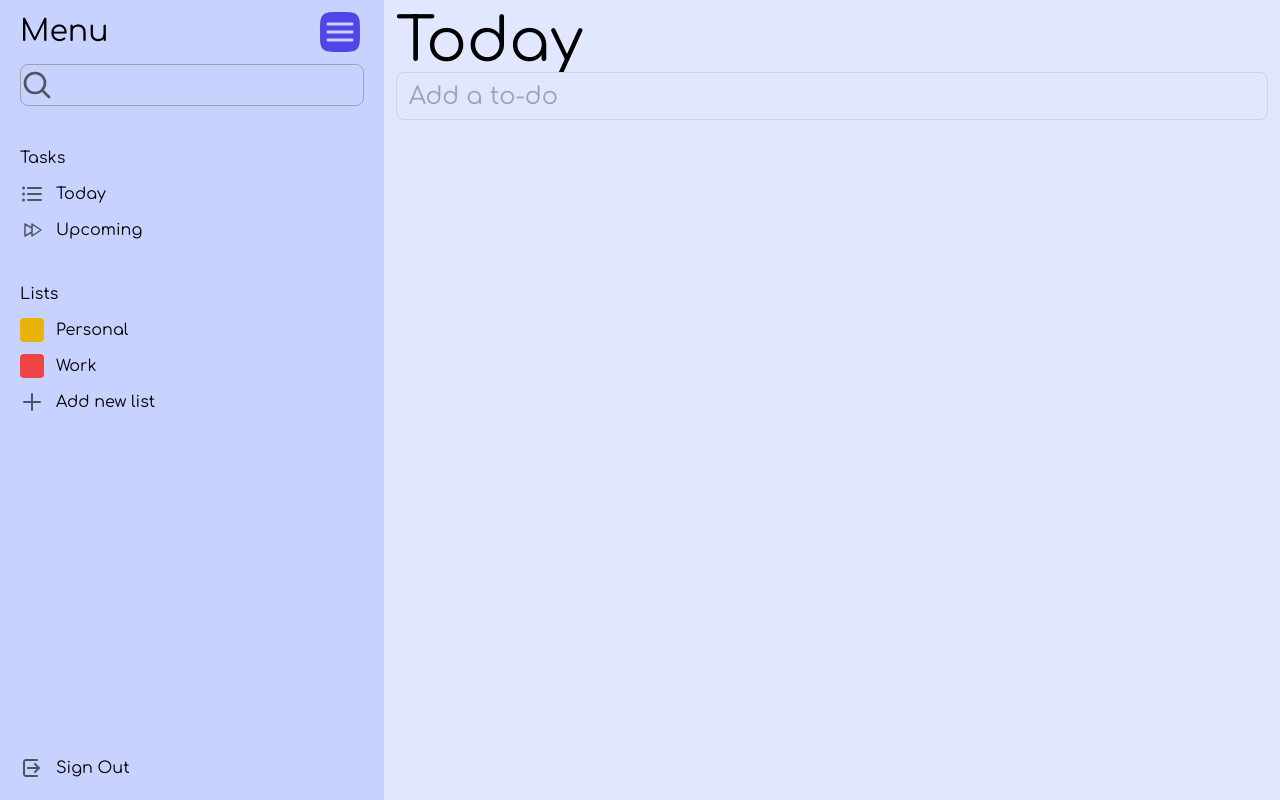
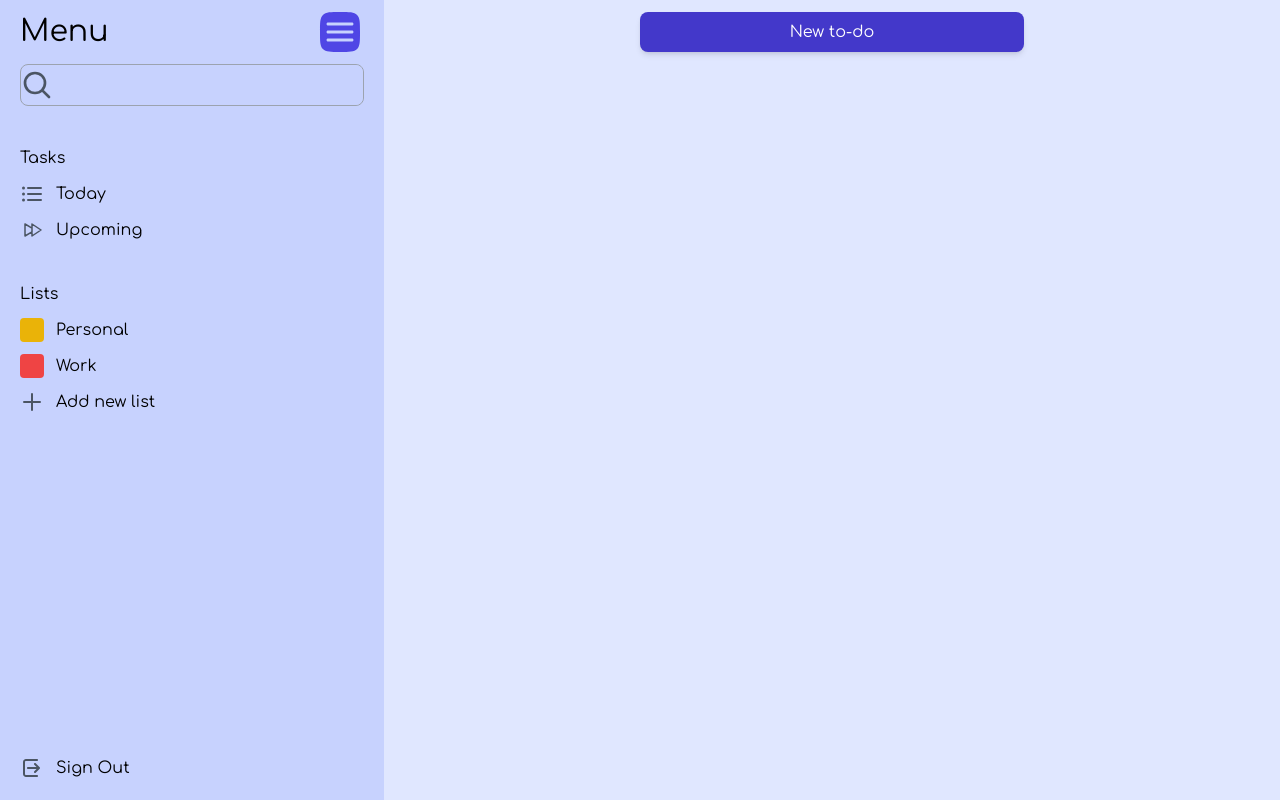
Before and after one commit to ycnaz/TodoApp, a Vue app: page /dashboard in a window 1280 px wide. Shown: the top 800 px of the page. Built offline with nearby package versions, Linux system fonts and the light colour scheme.

Commit message:
Worked on adding and removing todos

```diff
--- a/package.json
+++ b/package.json
@@ -20,6 +20,7 @@
     "vue-toastification": "^2.0.0-rc.5"
   },
   "devDependencies": {
+    "@tailwindcss/forms": "^0.5.7",
     "@vitejs/plugin-vue": "^5.0.4",
     "@vue/test-utils": "^2.4.5",
     "autoprefixer": "^10.4.19",
--- a/src/components/LeftBar.vue
+++ b/src/components/LeftBar.vue
@@ -4,7 +4,6 @@ import { RouterLink } from 'vue-router';
 import { useLeftSidebarStore } from '@/stores/useLeftSideBar';
 import { useListStore } from '@/stores/useLists';
 import shortid from 'shortid';
-// #84cc16
 
 const HamBurger = defineAsyncComponent(() => import('../assets/svg/hamburger.svg'));
 const SearchComp = defineAsyncComponent(() => import('../assets/svg/search.svg'));
@@ -13,10 +12,8 @@ const ListComp = defineAsyncComponent(() => import('../assets/svg/list.svg'));
 const PlusComp = defineAsyncComponent(() => import('../assets/svg/plus.svg'));
 const SignOut = defineAsyncComponent(() => import('../assets/svg/sign-out.svg'));
 const CrossComp = defineAsyncComponent(() => import('../assets/svg/cross.svg'));
-import { useComponentStore } from '../stores/useCompStore';
 
 const listsStore = useListStore()
-const componentStore = useComponentStore();
 const leftSideBarStore = useLeftSidebarStore();
 
 const lists = computed(() => listsStore.lists)
@@ -29,10 +26,6 @@ const leftSidebarClass = computed(() =>
 
 function toggleSideBar() {
     leftSideBarStore.toggleSideBar()
-}
-
-function navigate(comp) {
-    componentStore.setComponent(comp);
 }
 
 const listName = ref('')
@@ -51,6 +44,10 @@ function addNewList() {
     }
 
 }
+
+function removeTheList(id){
+    listsStore.removeList(id)
+}
 </script>
 
 <template>
@@ -62,16 +59,16 @@ function addNewList() {
 
         <form class="flex border border-gray-400 items-center rounded-lg">
             <SearchComp class="h-8 w-8" />
-            <input type="search" class="bg-indigo-200 h-10 grow rounded-e-lg outline-none text-xl">
+            <input type="search" class="bg-indigo-200 h-10 grow rounded-e-lg outline-none text-xl border-none focus:ring-indigo-500 focus:border-indigo500">
         </form>
 
         <div class="flex flex-col gap-y-3 mt-10">
             <h1>Tasks</h1>
-            <button @click="navigate('today')" class="flex items-center gap-x-3">
+            <button class="flex items-center gap-x-3">
                 <ListComp class="h-6 w-6" />
                 <span>Today</span>
             </button>
-            <button @click="navigate('upcoming')" class="flex items-center gap-x-3">
+            <button class="flex items-center gap-x-3">
                 <ForwardComp class="h-6 w-6" />
                 <span>Upcoming</span>
             </button>
@@ -79,10 +76,13 @@ function addNewList() {
 
         <div class="flex flex-col gap-y-3 mt-10">
             <h1>Lists</h1>
-            <div v-for="list in lists" :key="list.id" class="flex gap-x-3">
-                <div class="h-6 w-6 rounded" :style="{ backgroundColor: list.color }"></div>
-                <span>{{ list.name }}</span>
-            </div>
+            <TransitionGroup tag="ul" name="fade2" class="space-y-3 relative list-none">
+                <li v-for="list in lists" :key="list.id" class="flex gap-x-3 group">
+                    <div class="h-6 w-6 rounded" :style="{ backgroundColor: list.color }"></div>
+                    <span>{{ list.name }}</span>
+                    <CrossComp @click="removeTheList(list.id)" class="hidden group-hover:block h-6 w-6 ml-auto cursor-pointer" />
+                </li>
+            </TransitionGroup>
             <Transition name="fade" mode="out-in">
                 <div v-if="!addingNewList" class="flex gap-x-3">
                     <PlusComp class="h-6 w-6"/>
@@ -118,4 +118,20 @@ function addNewList() {
 .fade-leave-to {
     @apply opacity-0
 }
+
+.fade2-move,
+.fade2-enter-active,
+.fade2-leave-active {
+  transition: all 0.5s cubic-bezier(0.55, 0, 0.1, 1);
+}
+
+.fade2-enter-from,
+.fade2-leave-to {
+  opacity: 0;
+  transform: scaleY(0.01) translate(30px, 0);
+}
+
+.fade2-leave-active {
+  position: absolute;
+}
 </style>
--- a/src/components/RightBar.vue
+++ b/src/components/RightBar.vue
@@ -1,50 +1,65 @@
 <script setup>
 import { useListStore } from '@/stores/useLists'
 import { useRightBar } from '@/stores/useRightBar';
-import { computed, watchEffect } from 'vue';
-import { useTodoTextStore } from '@/stores/useTodoText';
+import { computed, ref } from 'vue';
+import { useTodosStore } from '@/stores/useTodos';
+import { useToast } from 'vue-toastification';
+import shortid from 'shortid';
 
-const todoTextStore = useTodoTextStore()
-const newTodoText = computed(() => todoTextStore.text)
+const todosStore = useTodosStore()
+const toast = useToast()
+
+const newTodoText = ref('')
+const newTodosList = ref('Personal')
+const newTodosDate = ref('')
 
 const rightBarStore = useRightBar()
 const rightSideBarClass = computed(() =>
     rightBarStore.rightBarOpen ? 'mr-0' : '-mr-96'
 )
 
-// watchEffect(() => {
-//     console.log('changed2')
-//     todoTextStore.updateText(newTodoText)
-// })
-
 const listsStore = useListStore()
 const lists = computed(() => listsStore.lists)
+
+function addNewTodo(){
+    if (newTodoText.value.trim()){
+        todosStore.addTodo({
+            id: shortid.generate(),
+            text: newTodoText.value,
+            list: newTodosList.value,
+            date: newTodosDate.value,
+            completed: false,
+        })
+        newTodoText.value = ''
+        newTodosList.value = 'Personal'
+        newTodosDate.value = ''
+    } else {
+        toast.error('Please write your to-do')
+    }
+}
 </script>
 
 <template>
     <div :class="[rightSideBarClass, 'h-full bg-indigo-200 w-96 ml-auto p-3 transition-all duration-300 ease-in-out']">
-        <form @submit.prevent="" class="h-full flex flex-col gap-y-5">
+        <form @submit.prevent="addNewTodo" class="h-full flex flex-col gap-y-5">
             <h1 class="text-4xl">To-do:</h1>
-            <input :value="newTodoText" class="bg-indigo-200 w-full border border-gray-400 h-12 rounded-lg px-3 outline-none text-2xl" placeholder="To-do">
+            <input v-model="newTodoText" class="bg-indigo-200 w-full border border-gray-400 h-12 rounded-lg px-3 outline-none text-2xl focus:ring-indigo-500 focus:border-indigo500" placeholder="To-do">
 
-            <textarea placeholder="Description" class="outline-none bg-indigo-200 border border-gray-400 resize-none rounded-lg w-full h-32 p-3"></textarea>
+            <textarea placeholder="Description" class="outline-none bg-indigo-200 border border-gray-400 resize-none rounded-lg w-full h-32 p-3 focus:ring-indigo-500 focus:border-indigo500"></textarea>
 
             <div class="flex gap-x-5 items-center">
-                <label class="w-24">List</label>
-                <select class="bg-indigo-200 border border-gray-400 rounded focus:outline-none focus:bg-indigo-300 py-2 transition-all">
-                    <option v-for="list in lists" :key="list.id">{{ list.name }}</option>
+                <label for="list" class="w-24">List</label>
+                <select v-model="newTodosList" id="list" name="list" class="bg-indigo-200 border border-gray-400 rounded focus:outline-none focus:bg-indigo-300 py-2 focus:ring-indigo-500 focus:border-indigo500 transition-all">
+                    <option v-for="list in lists" :key="list.id" :value="list.name">{{ list.name }}</option>
                 </select>
             </div>
 
             <div class="flex gap-x-5 items-center">
-                <label class="w-24">Due date</label>
-                <input type="date" class="bg-indigo-200 border border-gray-400 rounded focus:outline-none focus:bg-indigo-300 py-1 transition-all">
+                <label for="date" class="w-24">Due date</label>
+                <input v-model="newTodosDate" id="date" name="date" type="date" class="bg-indigo-200 border border-gray-400 rounded focus:outline-none focus:bg-indigo-300 py-1 focus:ring-indigo-500 focus:border-indigo500 transition-all">
             </div>
 
-            <div class="w-full flex justify-between mt-auto">
-                <button class="border border-gray-400 rounded-lg w-fit py-4 px-7 hover:bg-indigo-300 focus:bg-indigo-400 active:bg-indigo-300 focus:outline-none transition-all">Delete To-do</button>
-                <button class="border border-gray-400 rounded-lg w-fit bg-indigo-700 text-white py-4 px-7 hover:bg-indigo-500 focus:bg-indigo-600 active:bg-indigo-600 focus:outline-none transition-all">Save changes</button>
-            </div>
+            <button type="submit" class="mt-auto border border-gray-400 rounded-lg min-w-fit w-full bg-indigo-700 text-white py-4 px-7 hover:bg-indigo-500 focus:bg-indigo-600 active:bg-indigo-600 focus:outline-none transition-all">Add To-do</button>
         </form>
     </div>
 </template>
--- a/src/components/TodayComp.vue
+++ /dev/null
@@ -1,22 +0,0 @@
-<script setup>
-import { useTodosStore } from '@/stores/useTodos';
-import { computed } from 'vue';
-
-const todosStore = useTodosStore()
-
-const todos = computed(() => todosStore.todos)
-</script>
-
-<template>
-    <div class="flex flex-col w-full">
-        <h1 class="text-6xl">Today</h1>
-        <slot></slot>
-
-        <ul>
-            <li v-for="todo in todos" :key="todo.id">
-                <span>{{ todo.text }}</span>
-                <input type="checkbox" v-model="todo.completed">
-            </li>
-        </ul>
-    </div>
-</template>
--- a/src/components/TodoComp.vue
+++ b/src/components/TodoComp.vue
@@ -1,22 +1,17 @@
 <script setup>
-    import { computed, defineAsyncComponent, watchEffect, watch, ref } from 'vue';
-    import { useComponentStore } from '../stores/useCompStore';
-    import today from '../components/TodayComp.vue'
-    import upcoming from '../components/UpcomingComp.vue'
+    import { computed, defineAsyncComponent, watchEffect, ref } from 'vue';
     import { useLeftSidebarStore } from '@/stores/useLeftSideBar';
     import { useTodosStore } from '@/stores/useTodos';
-    import shortid from 'shortid';
     import { useRightBar } from '@/stores/useRightBar';
-    import { useTodoTextStore } from '@/stores/useTodoText';
+    import { useListStore } from '@/stores/useLists';
+    const CrossComp = defineAsyncComponent(() => import('../assets/svg/cross-w.svg'))
     const HamBurger = defineAsyncComponent(() => import('../assets/svg/hamburger.svg'))
 
     const todosStore = useTodosStore()
+    const todos = computed(() => todosStore.todos)
 
-    const components = { today, upcoming }
     const leftSideBar = useLeftSidebarStore();
     const leftSideBarStatus = computed(() => leftSideBar.isSidebarOpen)
-    const compStore = useComponentStore();
-    const currentComponent = computed(() => components[compStore.currentComponent]);
 
     const showHamBurger = ref(leftSideBarStatus.value)
     watchEffect(() => {
@@ -33,42 +28,57 @@
         leftSideBar.toggleSideBar();
     }
 
-    const todoTextStore = useTodoTextStore()
-    const newTodoText = computed(() => todoTextStore.text)
-
-    // watch(newTodoText, () => {
-    //     console.log('changed1')
-    //     todoTextStore.updateText(newTodoText)
-    // })
-
-    function addNewTodo() {
-        if (newTodoText.value.trim()) {
-            todosStore.addTodo({
-                id: shortid.generate(),
-                text: newTodoText.value,
-                completed: false
-            })
-            newTodoText.value = ''
-        }
-    }
-
     const rightBarStore = useRightBar()
 
     function openRightBar() {
         rightBarStore.openRightBar()
     }
 
+    const listsStore = useListStore()
+    const lists = computed(() => listsStore.lists)
+
+    function getTodoColor(todo) {
+        return lists.value.find(list => list.name === todo.list).color
+    }
+
+    function removeTodo(id) {
+        todosStore.removeTodo(id)
+    }
+
 </script>
 
 <template>
-    <div class="p-3 flex grow">
-        <div v-if="!showHamBurger">
+    <div class="p-3 flex grow justify-center">
+        <div v-if="!showHamBurger" class="absolute top-2 left-2">
             <HamBurger @click="toggleLeftSideBar" class="h-16 w-16 cursor-pointer"/>
         </div>
-        <component :is="currentComponent">
-            <form @submit.prevent="addNewTodo" class="flex flex-col items-start justify-center w-full">
-                <input @click="openRightBar" :value="newTodoText" class="bg-indigo-100 border border-gray-300 outline-none h-12 w-full text-2xl px-3 rounded-lg" placeholder="Add a to-do">
-            </form>
-        </component>
+        <div class="flex flex-col gap-y-5">
+            <button @click="openRightBar" class="w-96 h-10 bg-indigo-700 rounded-lg shadow-md text-white hover:bg-indigo-500 focus:bg-indigo-500 active:bg-indigo-600 transition-all">New to-do</button>
+            <TransitionGroup tag="ul" name="fade" class="flex flex-col gap-y-1 relative list-none">
+                <li v-for="todo in todos" :key="todo.id" :style="{ backgroundColor: getTodoColor(todo) }" class="flex items-center w-96 py-3 px-5 rounded-lg shadow-sm">
+                    <input type="checkbox" v-model="todo.completed" class="cursor-pointer w-4 h-4 border-none text-indigo-600 transition-all">
+                    <span class="text-white pl-5">{{ todo.text }}</span>
+                    <CrossComp @click="removeTodo(todo.id)" class="h-5 w-5 ml-auto cursor-pointer rounded-full"/>
+                </li>
+            </TransitionGroup>
+        </div>
     </div>
 </template>
+
+<style scoped>
+.fade-move,
+.fade-enter-active,
+.fade-leave-active {
+  transition: all 0.5s cubic-bezier(0.55, 0, 0.1, 1);
+}
+
+.fade-enter-from,
+.fade-leave-to {
+  opacity: 0;
+  transform: scaleY(0.01) translate(30px, 0);
+}
+
+.fade-leave-active {
+  position: absolute;
+}
+</style>
--- a/src/components/UpcomingComp.vue
+++ /dev/null
@@ -1,6 +0,0 @@
-<template>
-    <div class="flex flex-col w-full">
-        <h1 class="text-6xl">Upcoming</h1>
-        <slot></slot>
-    </div>
-</template>
--- a/src/stores/useCompStore.js
+++ /dev/null
@@ -1,12 +0,0 @@
-import { defineStore } from 'pinia';
-import { ref } from 'vue';
-
-export const useComponentStore = defineStore('componentStore', () => {
-  const currentComponent = ref('today')
-
-  function setComponent(comp) {
-    currentComponent.value = comp
-  }
-
-  return { currentComponent, setComponent }
-});
--- a/src/stores/useTodoText.js
+++ /dev/null
@@ -1,12 +0,0 @@
-import { defineStore } from "pinia";
-import { ref } from 'vue';
-
-export const useTodoTextStore = defineStore('todoTextStore', () => {
-    const text = ref('')
-
-    function updateText(newText) {
-        text.value = newText
-    }
-
-    return { text, updateText }
-})
--- a/tailwind.config.js
+++ b/tailwind.config.js
@@ -1,4 +1,5 @@
 /** @type {import('tailwindcss').Config} */
+import forms from '@tailwindcss/forms';
 export default {
   content: [
     "index.html",
@@ -26,5 +27,7 @@ export default {
       },
     },
   },
-  plugins: [],
+  plugins: [
+    forms,
+  ],
 }
```
Also changed, not shown: src/assets/svg/cross-w.svg (added), 1 other file (tests, documents, lock files or other folders).
